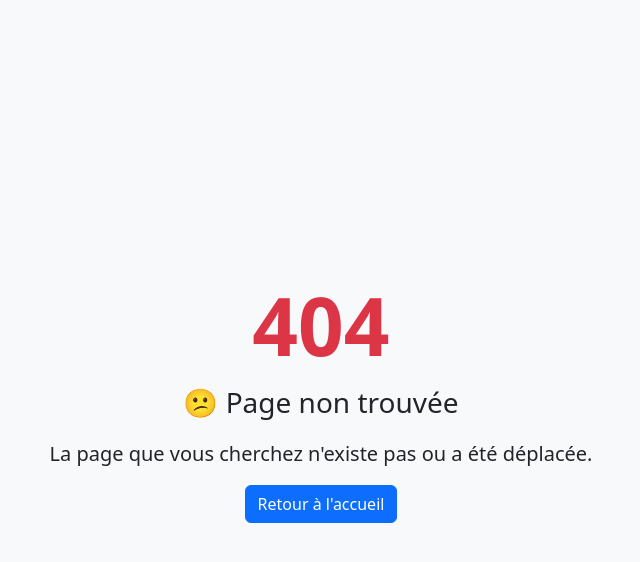
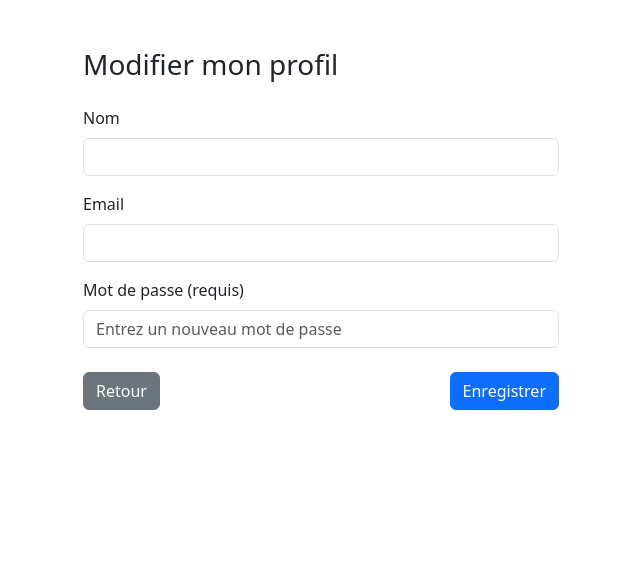
Before and after one commit to ydxj/One-Task, a React (Create React App) app in the folder frontend/: page /profile in a window 1280 px wide. Before the commit this address had no page. Shown: the top 562 px of the page, without its empty margins (319-959 px from the left). Built offline with nearby package versions, Linux system fonts and the light colour scheme; no server answers.

Commit message:
add routes for profile and admin dashboard

```diff
--- /dev/null
+++ b/frontend/src/TousPages/Layout/Profile.js
@@ -0,0 +1,120 @@
+import React, { useEffect, useState } from "react";
+import axios from "axios";
+import { useNavigate } from "react-router-dom";
+
+function ModifierProfil() {
+  const [user, setUser] = useState(null);
+  const [form, setForm] = useState({
+    name: "",
+    email: "",
+    password: "",
+  });
+  const [loading, setLoading] = useState(true);
+  const navigate = useNavigate();
+
+  useEffect(() => {
+    axios.get("http://localhost:5000/me", { withCredentials: true })
+      .then(res => {
+        if (res.data.loggedIn) {
+          setUser(res.data.user);
+          setForm({
+            name: res.data.user.name,
+            email: res.data.user.email,
+            password: "",
+          });
+        } else {
+          navigate("/login");
+        }
+      })
+      .catch(err => {
+        console.error("Erreur lors de la récupération de l'utilisateur", err);
+      })
+      .finally(() => setLoading(false));
+  }, []);
+
+  const handleChange = (e) => {
+    setForm({ ...form, [e.target.name]: e.target.value });
+  };
+
+  const handleSubmit = (e) => {
+    e.preventDefault();
+
+    if (!form.password.trim()) {
+      alert("Le mot de passe est requis.");
+      return;
+    }
+
+    axios.put(`http://localhost:5000/updateUser/${user.id}`, form, {
+      withCredentials: true,
+    })
+      .then(() => {
+        alert("Profil mis à jour avec succès !");
+        navigate("/profil");
+      })
+      .catch(err => {
+        console.error("Erreur lors de la mise à jour :", err);
+        alert("Une erreur est survenue.");
+      });
+  };
+
+  const handleBack = () => {
+    navigate(-1); // revenir à la page précédente
+  };
+
+  if (loading) {
+    return <div className="text-center py-5"><h4>Chargement...</h4></div>;
+  }
+
+  return (
+    <div className="container mt-5" style={{ maxWidth: 500 }}>
+      <h3 className="mb-4">Modifier mon profil</h3>
+      <form onSubmit={handleSubmit}>
+        <div className="mb-3">
+          <label className="form-label">Nom</label>
+          <input
+            type="text"
+            name="name"
+            value={form.name}
+            onChange={handleChange}
+            className="form-control"
+            required
+          />
+        </div>
+        <div className="mb-3">
+          <label className="form-label">Email</label>
+          <input
+            type="email"
+            name="email"
+            value={form.email}
+            onChange={handleChange}
+            className="form-control"
+            required
+          />
+        </div>
+        <div className="mb-4">
+          <label className="form-label">Mot de passe (requis)</label>
+          <input
+            type="password"
+            name="password"
+            value={form.password}
+            onChange={handleChange}
+            className="form-control"
+            required
+            placeholder="Entrez un nouveau mot de passe"
+          />
+        </div>
+
+        <div className="d-flex justify-content-between">
+          <button type="button" className="btn btn-secondary" onClick={handleBack}>
+            Retour
+          </button>
+          <button type="submit" className="btn btn-primary">
+            Enregistrer
+          </button>
+        </div>
+      </form>
+    </div>
+  );
+}
+
+export default ModifierProfil;
--- a/frontend/src/TousPages/Layout/header.js
+++ b/frontend/src/TousPages/Layout/header.js
@@ -53,7 +53,12 @@ function Headers() {
                     {user.name}
                   </button>
                   <ul className="dropdown-menu">
-                    <li><a className="dropdown-item" href="/dashboard">Dashboard</a></li>
+                    {user.role === "admin" ? (
+                      <li><a className="dropdown-item" href="/dashboardAdmin">Admin</a></li>
+                    ):(
+                      <li><a className="dropdown-item" href="/dashboard">Dashboard</a></li>
+                    )
+                    }
                     <li><a className="dropdown-item" onClick={handleLogout} style={{ cursor:"pointer" }}>Logout</a></li>
                   </ul>
                 </div>
--- a/frontend/src/TousPages/admin/Dashbord/menuAdmin.js
+++ b/frontend/src/TousPages/admin/Dashbord/menuAdmin.js
@@ -65,7 +65,7 @@ function MenuAdmin() {
               <Link to="/admin/domains" className="link" >📂 Domaines</Link>
             </li>
             <li className="nav-item mb-2">
-              <Link to="/admin/settings" className="link">⚙️ Paramètres</Link>
+              <Link to="/profile" className="link">⚙️ Paramètres</Link>
             </li>
              <li><a className="dropdown-item" onClick={handleLogout} style={{ cursor:"pointer" }}>🔓 Déconnecté</a></li>
           </ul>
--- a/frontend/src/router.js
+++ b/frontend/src/router.js
@@ -1,34 +1,104 @@
-import React from 'react';
-import { BrowserRouter as Router, Routes, Route } from 'react-router-dom';
+import React, { useEffect, useState } from 'react';
+import { BrowserRouter as Router, Routes, Route, Navigate } from 'react-router-dom';
+import axios from 'axios';
+
 import Home from './TousPages/PageHome/PageHome';
 import Login from './TousPages/Login/Login';
 import Signup from './TousPages/Signup/Signup';
 import NotFound from './TousPages/Layout/404';
 import UserDashboard from './TousPages/User/dashboard/Dashboard';
-
 import AdminUtilisateur from './TousPages/admin/Dashbord/Dashbord';
 import EditUser from './TousPages/admin/Dashbord/EditUser';
-
 import DashboardAdmin from './TousPages/admin/Dashbord/Dashbord';
 import Parametres from './TousPages/User/parametre/parametre';
+import ModifierProfil from './TousPages/Layout/Profile';
 
+function ProtectedRoute({ children, role }) {
+  const [loading, setLoading] = useState(true);
+  const [user, setUser] = useState(null);
+
+  useEffect(() => {
+    axios.get("http://localhost:5000/me", { withCredentials: true })
+      .then(res => {
+        if (res.data.loggedIn) {
+          setUser(res.data.user);
+        } else {
+          setUser(null);
+        }
+      })
+      .catch(() => setUser(null))
+      .finally(() => setLoading(false));
+  }, []);
+
+  if (loading) return <div className="text-center mt-5">Chargement...</div>;
+
+  if (!user) return <Navigate to="/login" replace />;
+  if (role && user.role !== role) return <Navigate to="/" replace />;
+
+  return children;
+}
 
 function AppRouter() {
   return (
     <Router>
       <Routes>
+        {/* Public Routes */}
         <Route path="/" element={<Home />} />
         <Route path="/login" element={<Login />} />
         <Route path="/signup" element={<Signup />} />
-                <Route path="/dashboard" element={<UserDashboard />} />
 
-                <Route path="/admin/users" element={<AdminUtilisateur/>} />
-                <Route path="/edit-user/:id" element={<EditUser />} />
+        {/* Protected User Routes */}
+        <Route
+          path="/dashboard"
+          element={
+            <ProtectedRoute role="user">
+              <UserDashboard />
+            </ProtectedRoute>
+          }
+        />
+        <Route
+          path="/modifier-domaine"
+          element={
+            <ProtectedRoute role="user">
+              <Parametres />
+            </ProtectedRoute>
+          }
+        />
 
-                <Route path="/dashboardAdmin" element={<DashboardAdmin/>} />
-                <Route path="/modifier-domaine" element={<Parametres/>} />
 
-                {/* Catch-all route for 404 Not Found */}
+        {/* Protected Admin Routes */}
+        <Route
+          path="/admin/users"
+          element={
+            <ProtectedRoute role="admin">
+              <AdminUtilisateur />
+            </ProtectedRoute>
+          }
+        />
+        <Route
+          path="/edit-user/:id"
+          element={
+            <ProtectedRoute role="admin">
+              <EditUser />
+            </ProtectedRoute>
+          }
+        />
+        <Route
+          path="/dashboardAdmin"
+          element={
+            <ProtectedRoute role="admin">
+              <DashboardAdmin />
+            </ProtectedRoute>
+          }
+        />
+        <Route
+          path="/profile"
+          element={
+              <ModifierProfil />
+          }
+        />
+
+        {/* Catch-all 404 */}
         <Route path="*" element={<NotFound />} />
       </Routes>
     </Router>
```
Lines whose indentation alone changed are shown as unchanged.
